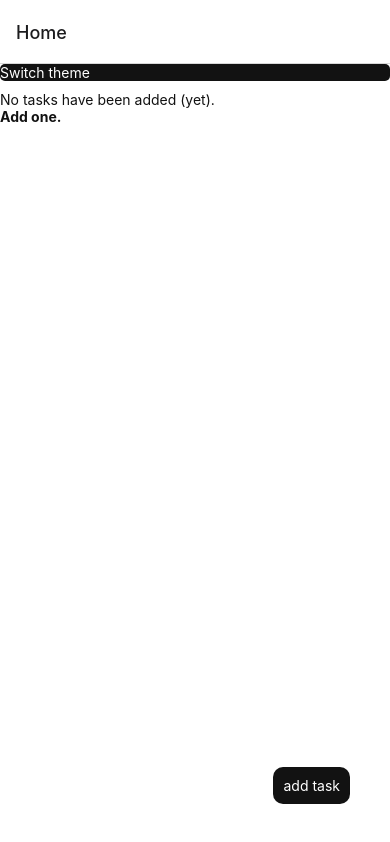
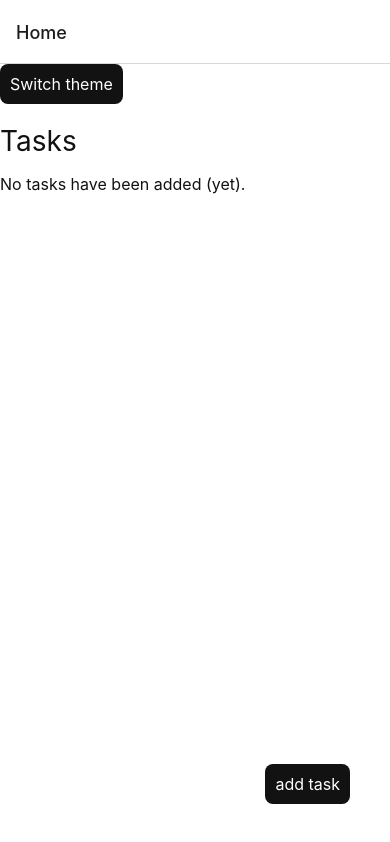
Before and after one commit to esfxra/TasksRN, a React Native app: screen / in a window 390 px wide. Built offline with nearby package versions, Linux system fonts and the light colour scheme.

Commit message:
Implement minimal design system

```diff
--- a/src/components/ActionButton.tsx
+++ b/src/components/ActionButton.tsx
@@ -1,11 +1,10 @@
 import React from 'react';
-import {Pressable, Text} from 'react-native';
+import {View} from 'react-native';
 import {useNavigation} from '@react-navigation/core';
 
-import {useThemeContext} from '../Theme.provider';
+import Button from './base/Button';
 
 export default function ActionButton() {
-  const themeContext = useThemeContext();
   const navigation = useNavigation();
 
   function navigateToAddTask() {
@@ -13,19 +12,8 @@ export default function ActionButton() {
   }
 
   return (
-    <Pressable
-      style={{
-        position: 'absolute',
-        bottom: 40,
-        right: 40,
-        padding: 10,
-        borderRadius: 10,
-        backgroundColor: themeContext.theme.colors.foreground,
-      }}
-      onPress={navigateToAddTask}>
-      <Text style={{color: themeContext.theme.colors.background}}>
-        add task
-      </Text>
-    </Pressable>
+    <View style={{position: 'absolute', bottom: 40, right: 40}}>
+      <Button onPress={navigateToAddTask}>add task</Button>
+    </View>
   );
 }
--- /dev/null
+++ b/src/components/base/Button.tsx
@@ -0,0 +1,41 @@
+import React from 'react';
+import {Pressable, Text} from 'react-native';
+
+import {useThemeContext} from '../../Theme.provider';
+import {theme as themeTemplate} from '../../theme';
+
+interface ButtonProps {
+  children: React.ReactText;
+  onPress: () => void;
+  padding?: keyof typeof themeTemplate.spacing;
+  margin?: keyof typeof themeTemplate.spacing;
+}
+
+export default function Button({
+  children,
+  onPress,
+  padding,
+  margin,
+}: ButtonProps) {
+  const {theme} = useThemeContext();
+
+  return (
+    <Pressable
+      style={{
+        alignSelf: 'baseline',
+        borderRadius: theme.spacing.xs,
+        padding: theme.spacing[padding || 's'],
+        margin: margin && theme.spacing[margin],
+        backgroundColor: theme.colors.foreground,
+      }}
+      onPress={onPress}>
+      <Text
+        style={{
+          fontSize: theme.text.body.fontSize,
+          color: theme.colors.background,
+        }}>
+        {children}
+      </Text>
+    </Pressable>
+  );
+}
--- /dev/null
+++ b/src/components/base/Row.tsx
@@ -0,0 +1,20 @@
+import React from 'react';
+import {FlexStyle, View} from 'react-native';
+
+interface RowProps {
+  children: React.ReactNode;
+  justifyContent?: FlexStyle['justifyContent'];
+}
+
+export default function Row({children, justifyContent}: RowProps) {
+  return (
+    <View
+      style={{
+        flexDirection: 'row',
+        alignContent: 'center',
+        justifyContent: justifyContent,
+      }}>
+      {children}
+    </View>
+  );
+}
--- /dev/null
+++ b/src/components/base/Separator.tsx
@@ -0,0 +1,15 @@
+import React from 'react';
+import {View} from 'react-native';
+
+import {useThemeContext} from '../../Theme.provider';
+import {theme as themeTemplate} from '../../theme';
+
+interface SeparatorProps {
+  size?: keyof typeof themeTemplate.spacing;
+}
+
+export default function Separator({size}: SeparatorProps) {
+  const {theme} = useThemeContext();
+
+  return <View style={{marginVertical: theme.spacing[size || 's']}} />;
+}
--- /dev/null
+++ b/src/components/base/Text.tsx
@@ -0,0 +1,28 @@
+import React from 'react';
+import {Text as RNText, TextStyle, View} from 'react-native';
+
+import {useThemeContext} from '../../Theme.provider';
+import {theme as themeTemplate} from '../../theme';
+
+interface TextProps {
+  children: React.ReactText;
+  type?: keyof typeof themeTemplate.text;
+}
+
+export default function Text({children, type}: TextProps) {
+  const {theme} = useThemeContext();
+
+  return (
+    <View>
+      <RNText
+        style={{
+          fontSize: theme.text[type || 'body'].fontSize,
+          fontWeight: theme.text[type || 'body']
+            .fontWeight as TextStyle['fontWeight'],
+          color: theme.colors.foreground,
+        }}>
+        {children}
+      </RNText>
+    </View>
+  );
+}
--- /dev/null
+++ b/src/components/base/TextInput.tsx
@@ -0,0 +1,33 @@
+import React from 'react';
+import {TextInput as TextInputRN} from 'react-native';
+
+import {useThemeContext} from '../../Theme.provider';
+import {theme as themeTemplate} from '../../theme';
+
+interface TextInputProps {
+  onChangeText: (text: string) => void;
+  value?: string;
+  padding?: keyof typeof themeTemplate.spacing;
+}
+
+export default function TextInput({
+  value,
+  onChangeText,
+  padding,
+}: TextInputProps) {
+  const {theme} = useThemeContext();
+
+  return (
+    <TextInputRN
+      style={{
+        padding: theme.spacing[padding || 'xs'],
+        borderWidth: 1,
+        borderRadius: theme.spacing.xs,
+        borderColor: theme.colors.foreground,
+        color: theme.colors.foreground,
+      }}
+      value={value}
+      onChangeText={onChangeText}
+    />
+  );
+}
--- a/src/screens/AddTask.screen.tsx
+++ b/src/screens/AddTask.screen.tsx
@@ -1,8 +1,12 @@
 import React, {useState} from 'react';
-import {Pressable, TextInput, Text, View} from 'react-native';
+import {View} from 'react-native';
 
 import {useAppContext} from '../App.provider';
 import {useThemeContext} from '../Theme.provider';
+import Text from '../components/base/Text';
+import TextInput from '../components/base/TextInput';
+import Button from '../components/base/Button';
+import Separator from '../components/base/Separator';
 import {AddTaskProps} from '../types';
 
 export default function AddTask({navigation}: AddTaskProps) {
@@ -26,28 +30,12 @@ export default function AddTask({navigation}: AddTaskProps) {
   return (
     <View
       style={{flex: 1, backgroundColor: themeContext.theme.colors.background}}>
-      <Text style={{color: themeContext.theme.colors.foreground}}>Name</Text>
-      <TextInput
-        style={{
-          color: themeContext.theme.colors.foreground,
-          borderColor: themeContext.theme.colors.foreground,
-          borderWidth: 1,
-        }}
-        value={value}
-        onChangeText={handleTextChange}
-      />
-      <Pressable
-        style={{
-          alignSelf: 'flex-end',
-          borderRadius: 10,
-          padding: themeContext.theme.spacing.s,
-          backgroundColor: themeContext.theme.colors.foreground,
-        }}
-        onPress={() => handleAdd()}>
-        <Text style={{color: themeContext.theme.colors.background}}>
-          add task
-        </Text>
-      </Pressable>
+      <Text>Name</Text>
+      <TextInput value={value} onChangeText={handleTextChange} />
+
+      <Separator />
+
+      <Button onPress={handleAdd}>add task</Button>
     </View>
   );
 }
--- a/src/screens/Home.screen.tsx
+++ b/src/screens/Home.screen.tsx
@@ -1,10 +1,14 @@
 import React from 'react';
-import {Pressable, Text, View} from 'react-native';
+import {Pressable, View} from 'react-native';
 
 import {useAppContext} from '../App.provider';
 import {useThemeContext} from '../Theme.provider';
 import ActionButton from '../components/ActionButton';
+import Row from '../components/base/Row';
+import Button from '../components/base/Button';
+import Text from '../components/base/Text';
 import {HomeProps} from '../types';
+import Separator from '../components/base/Separator';
 
 export default function Home({navigation}: HomeProps) {
   const appContext = useAppContext();
@@ -13,51 +17,32 @@ export default function Home({navigation}: HomeProps) {
   return (
     <View
       style={{flex: 1, backgroundColor: themeContext.theme.colors.background}}>
-      <Pressable
-        style={{
-          marginBottom: themeContext.theme.spacing.s,
-          borderRadius: 5,
-          backgroundColor: themeContext.theme.colors.foreground,
-        }}
-        onPress={() => themeContext.toggleTheme()}>
-        <Text style={{color: themeContext.theme.colors.background}}>
-          Switch theme
-        </Text>
-      </Pressable>
+      <Button onPress={() => themeContext.toggleTheme()}>Switch theme</Button>
+
+      <Separator />
+
+      <Text type="heading">Tasks</Text>
+
+      <Separator size="xs" />
 
       {appContext.tasks.length === 0 ? (
-        <>
-          <Text style={{color: themeContext.theme.colors.foreground}}>
-            No tasks have been added (yet).
-          </Text>
-          <Pressable onPress={() => navigation.navigate('AddTask')}>
-            <Text
-              style={{
-                color: themeContext.theme.colors.foreground,
-                fontWeight: 'bold',
-              }}>
-              Add one.
-            </Text>
-          </Pressable>
-        </>
+        <Text>No tasks have been added (yet).</Text>
       ) : (
         appContext.tasks.map(task => (
-          <Pressable
-            key={task.id}
-            onPress={() => navigation.navigate('EditTask', {taskId: task.id})}>
-            <View style={{flexDirection: 'row'}}>
-              <Text
-                style={{
-                  color: themeContext.theme.colors.foreground,
-                  marginRight: 5,
-                }}>
-                {task.name}
-              </Text>
-              <Text style={{color: themeContext.theme.colors.foreground}}>
-                {task.complete ? 'complete' : 'incomplete'}
-              </Text>
-            </View>
-          </Pressable>
+          <View key={task.id}>
+            <Pressable
+              onPress={() =>
+                navigation.navigate('EditTask', {taskId: task.id})
+              }>
+              <Row>
+                <Text>
+                  {`${task.name} ${task.complete ? 'complete' : 'incomplete'}`}
+                </Text>
+              </Row>
+            </Pressable>
+
+            <Separator />
+          </View>
         ))
       )}
       <ActionButton />
--- a/src/theme.ts
+++ b/src/theme.ts
@@ -3,7 +3,7 @@ const palette = {
   white: '#FFFFFF',
 };
 
-const theme = {
+export const theme = {
   spacing: {
     xs: 8,
     s: 10,
@@ -13,6 +13,7 @@ const theme = {
   text: {
     heading: {
       fontSize: 28,
+      fontWeight: 'normal',
     },
     subHeading: {
       fontSize: 16,
@@ -20,6 +21,7 @@ const theme = {
     },
     body: {
       fontSize: 16,
+      fontWeight: 'normal',
     },
   },
 };
```
Also changed, not shown: src/components/base/Box.tsx (added, +25 -0 lines), src/screens/EditTask.screen.tsx (+23 -50 lines).
